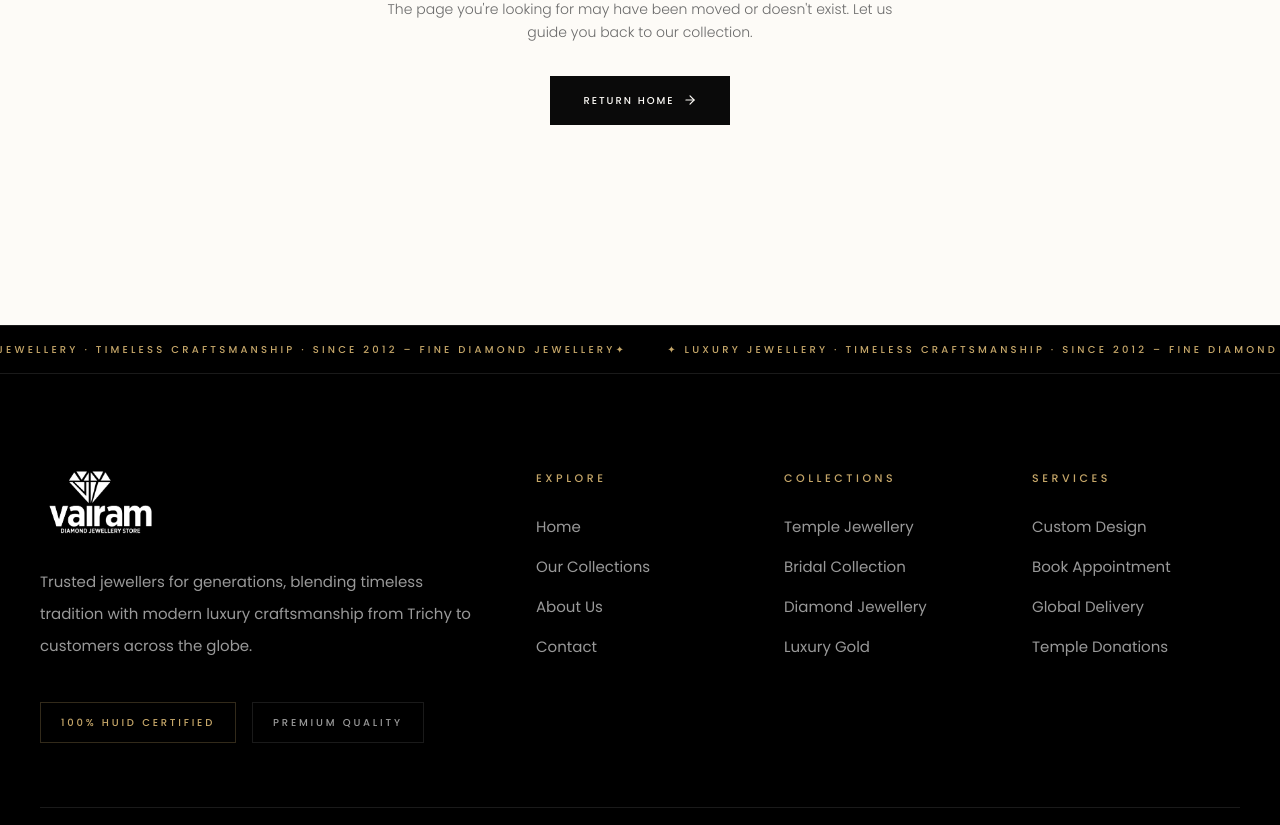
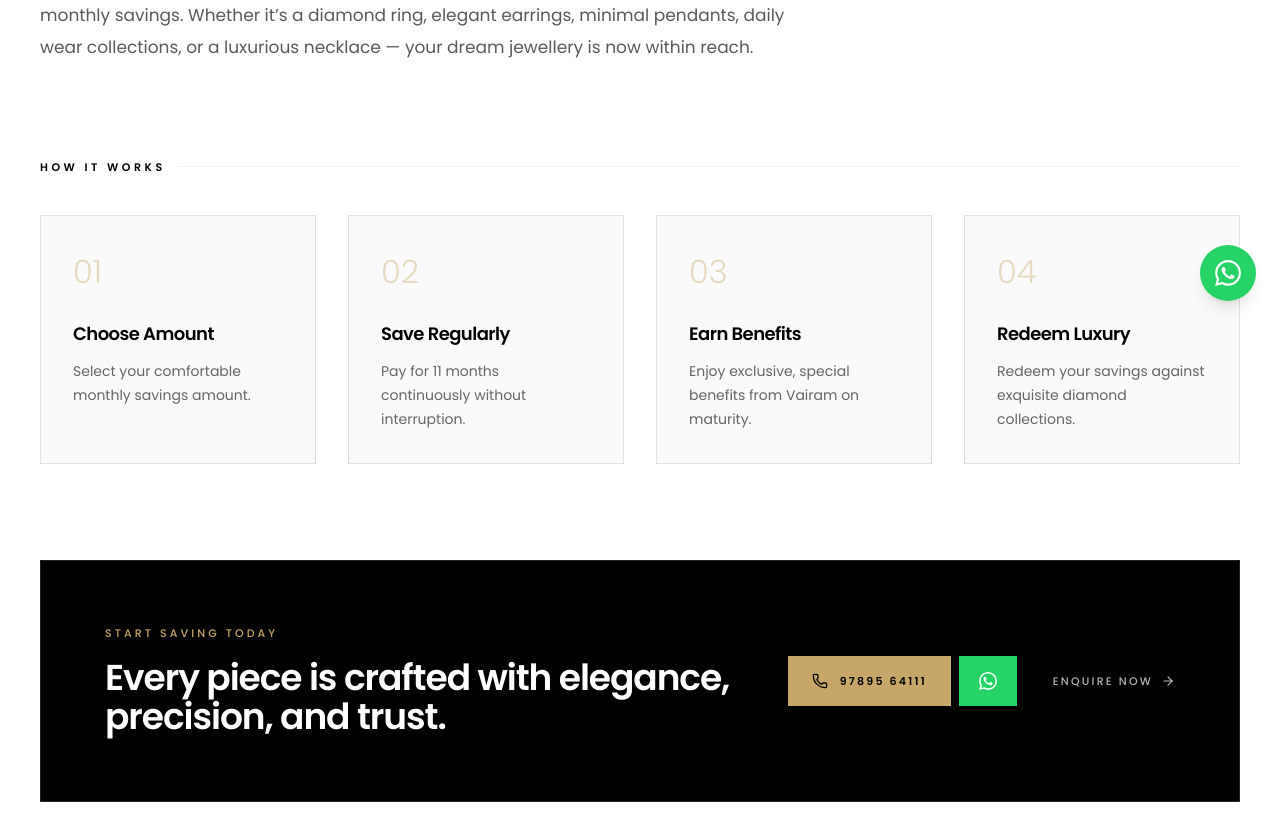
Before and after one commit to RanjithKumarKarnan/vairam, a React (Vite) app: page /saving-schecme in a window 1280 px wide. Shown: the part 475-1300 px from the top of the page. Built offline with nearby package versions, Linux system fonts and the light colour scheme.

Commit message:
Feat : Updated

```diff
--- a/src/App.jsx
+++ b/src/App.jsx
@@ -9,6 +9,7 @@
 import PrivacyPolicy from "./pages/PrivacyPolicy";
 import TermsAndCondition from "./pages/TermsAndCondition";
 import ScrollToTop from "./components/ScrollToTop";
+import SavingsScheme from "./pages/SavingSchecme/index";
 
 export default function App() {
   return (
@@ -22,6 +23,7 @@
             <Route path="/about" element={<About />}/>
             <Route path="/product" element={<Product />} />
             <Route path="/contact" element={<Contact />} />
+            <Route path="/saving-schecme" element={<SavingsScheme />} />
             <Route path="/privacy-policy" element={<PrivacyPolicy />} />
             <Route path="/terms-and-condition" element={<TermsAndCondition />} />
             <Route path="*" element={<NotFound />} />
--- a/src/components/Footer.jsx
+++ b/src/components/Footer.jsx
@@ -1,4 +1,19 @@
+import { useState, useEffect } from "react";
 import { Link } from "react-router-dom";
+import { ArrowUp } from "lucide-react";
+
+const WhatsAppIcon = ({ size = 24, className = "" }) => (
+  <svg
+    xmlns="http://www.w3.org/2000/svg"
+    width={size}
+    height={size}
+    viewBox="0 0 24 24"
+    fill="currentColor"
+    className={className}
+  >
+    <path d="M17.472 14.382c-.297-.149-1.758-.867-2.03-.967-.273-.099-.471-.148-.67.15-.197.297-.767.966-.94 1.164-.173.199-.347.223-.644.075-.297-.15-1.255-.463-2.39-1.475-.883-.788-1.48-1.761-1.653-2.059-.173-.297-.018-.458.13-.606.134-.133.298-.347.446-.52.149-.174.198-.298.298-.497.099-.198.05-.371-.025-.52-.075-.149-.669-1.612-.916-2.207-.242-.579-.487-.5-.669-.51-.173-.008-.371-.01-.57-.01-.198 0-.52.074-.792.372-.272.297-1.04 1.016-1.04 2.479 0 1.462 1.065 2.875 1.213 3.074.149.198 2.096 3.2 5.077 4.487.709.306 1.262.489 1.694.625.712.227 1.36.195 1.871.118.571-.085 1.758-.719 2.006-1.413.248-.694.248-1.289.173-1.413-.074-.124-.272-.198-.57-.347m-5.421 7.403h-.004a9.87 9.87 0 01-5.031-1.378l-.361-.214-3.741.982.998-3.648-.235-.374a9.86 9.86 0 01-1.51-5.26c.001-5.45 4.436-9.884 9.888-9.884 2.64 0 5.122 1.03 6.988 2.898a9.825 9.825 0 012.893 6.994c-.003 5.45-4.437 9.884-9.885 9.884m8.413-18.297A11.815 11.815 0 0012.05 0C5.495 0 .16 5.335.157 11.892c0 2.096.547 4.142 1.588 5.945L.057 24l6.305-1.654a11.882 11.882 0 005.683 1.448h.005c6.554 0 11.89-5.335 11.893-11.893a11.821 11.821 0 00-3.48-8.413z" />
+  </svg>
+);
 
 const footerLinks = {
   Explore: [
@@ -22,8 +37,30 @@
 };
 
 export default function Footer() {
+  const [showScrollTop, setShowScrollTop] = useState(false);
+
+  const whatsappMessage = "Hello Vairam Jewellery! I would like to know more about your collections.";
+  const whatsappURL = `https://wa.me/919789564111?text=${encodeURIComponent(whatsappMessage)}`;
+
+  useEffect(() => {
+    const handleScroll = () => {
+      setShowScrollTop(window.scrollY > 300);
+    };
+
+    window.addEventListener("scroll", handleScroll);
+    return () => window.removeEventListener("scroll", handleScroll);
+  }, []);
+
+  const scrollToTop = () => {
+    window.scrollTo({
+      top: 0,
+      behavior: "smooth",
+    });
+  };
+
   return (
-    <footer className="bg-black text-white overflow-hidden">
+    <>
+      <footer className="bg-black text-white overflow-hidden relative">
         <div className="border-y border-white/10 py-4 overflow-hidden">
           <div className="flex animate-marquee whitespace-nowrap">
             {Array(8)
@@ -99,7 +136,6 @@
             ))}
           </div>
 
-        {/* ── Fixed Responsive Bottom Section ── */}
           <div className="border-t border-white/10 mt-16 pt-8 flex flex-col md:flex-row items-center justify-between gap-6">
             <div className="flex flex-col sm:flex-row items-center gap-3 text-center sm:text-left">
               <img
@@ -140,5 +176,32 @@
           </div>
         </div>
       </footer>
+
+      {/* ── Floating Action Buttons (Independent Positioning) ── */}
+
+      {/* WhatsApp Button - Glides up when scrolled down */}
+      <a
+        href={whatsappURL}
+        target="_blank"
+        rel="noopener noreferrer"
+        className={`fixed right-6 z-50 w-12 h-12 sm:w-14 sm:h-14 bg-[#25D366] text-white rounded-full flex items-center justify-center shadow-lg hover:scale-110 transition-all duration-500 ${showScrollTop ? "bottom-22 sm:bottom-24" : "bottom-6"
+          }`}
+        aria-label="Contact on WhatsApp"
+      >
+        <WhatsAppIcon size={26} />
+      </a>
+
+      {/* Scroll to Top Button - Fades and slides in */}
+      <button
+        onClick={scrollToTop}
+        className={`fixed right-6 bottom-6 z-50 w-12 h-12 sm:w-14 sm:h-14 bg-[#C6A769] text-black rounded-full flex items-center justify-center shadow-lg hover:bg-white transition-all duration-500 ${showScrollTop
+            ? "opacity-100 translate-y-0"
+            : "opacity-0 translate-y-10 pointer-events-none"
+          }`}
+        aria-label="Scroll to top"
+      >
+        <ArrowUp size={22} />
+      </button>
+    </>
   );
 }
--- a/src/components/Navbar.jsx
+++ b/src/components/Navbar.jsx
@@ -28,6 +28,7 @@
   { label: "Home", to: "/" },
   { label: "Jewels", to: "/product" },
   { label: "About", to: "/about" },
+  { label: "Saving Schecme", to: "/saving-schecme" },
   { label: "Contact", to: "/contact" },
 ];
 
@@ -52,7 +53,6 @@
     <>
       <header className="fixed top-0 left-0 right-0 z-50 flex flex-col transition-all duration-500">
 
-        {/* ── Static Top Bar ── */}
         <div className="bg-black py-2 border-b border-white/10 w-full">
           <div className="max-w-7xl mx-auto px-6 lg:px-10 flex items-center justify-between">
             <span className="text-[7.5px] sm:text-[10px] uppercase tracking-[0.1em] sm:tracking-[0.2em] text-[#C6A769] font-medium truncate pr-2">
@@ -69,7 +69,6 @@
           </div>
         </div>
 
-        {/* ── Main Navigation Area ── */}
         <div
           className={`transition-all duration-500 ${menuOpen
             ? "bg-transparent"
@@ -138,14 +137,13 @@
         </div>
       </header>
 
-      {/* ── Mobile Menu Overlay ── */}
       <div
         className={`fixed inset-0 z-40 bg-black flex flex-col lg:hidden transition-all duration-500 ${menuOpen
           ? "opacity-100 pointer-events-auto"
           : "opacity-0 pointer-events-none"
           }`}
       >
-        <div className="flex flex-col items-center justify-center h-full gap-8">
+        <div className="flex flex-col items-center justify-center h-full gap-8 font-serif mt-26">
           {navLinks.map(({ label, to }, i) => (
             <Link
               key={label}
@@ -166,7 +164,6 @@
             Book Appointment
           </Link>
 
-          {/* Mobile Social Links */}
           <div className="flex items-center gap-6 mt-4">
             <a href="https://www.facebook.com/share/1D6gAGoo9K/?mibextid=wwXIfr" className="text-white/60 hover:text-[#C6A769] transition-colors duration-300" target="_blank" aria-label="Facebook">
               <FacebookIcon size={20} />
--- a/src/components/SavingsScheme.jsx
+++ b/src/components/SavingsScheme.jsx
@@ -1,6 +1,20 @@
 import { Link } from "react-router-dom";
 import { Phone, Diamond, ArrowRight } from "lucide-react";
 import { useInView } from "../hooks/useInView";
+
+// Custom SVG Icon for WhatsApp
+const WhatsAppIcon = ({ size = 24, className = "" }) => (
+    <svg
+        xmlns="http://www.w3.org/2000/svg"
+        width={size}
+        height={size}
+        viewBox="0 0 24 24"
+        fill="currentColor"
+        className={className}
+    >
+        <path d="M17.472 14.382c-.297-.149-1.758-.867-2.03-.967-.273-.099-.471-.148-.67.15-.197.297-.767.966-.94 1.164-.173.199-.347.223-.644.075-.297-.15-1.255-.463-2.39-1.475-.883-.788-1.48-1.761-1.653-2.059-.173-.297-.018-.458.13-.606.134-.133.298-.347.446-.52.149-.174.198-.298.298-.497.099-.198.05-.371-.025-.52-.075-.149-.669-1.612-.916-2.207-.242-.579-.487-.5-.669-.51-.173-.008-.371-.01-.57-.01-.198 0-.52.074-.792.372-.272.297-1.04 1.016-1.04 2.479 0 1.462 1.065 2.875 1.213 3.074.149.198 2.096 3.2 5.077 4.487.709.306 1.262.489 1.694.625.712.227 1.36.195 1.871.118.571-.085 1.758-.719 2.006-1.413.248-.694.248-1.289.173-1.413-.074-.124-.272-.198-.57-.347m-5.421 7.403h-.004a9.87 9.87 0 01-5.031-1.378l-.361-.214-3.741.982.998-3.648-.235-.374a9.86 9.86 0 01-1.51-5.26c.001-5.45 4.436-9.884 9.888-9.884 2.64 0 5.122 1.03 6.988 2.898a9.825 9.825 0 012.893 6.994c-.003 5.45-4.437 9.884-9.885 9.884m8.413-18.297A11.815 11.815 0 0012.05 0C5.495 0 .16 5.335.157 11.892c0 2.096.547 4.142 1.588 5.945L.057 24l6.305-1.654a11.882 11.882 0 005.683 1.448h.005c6.554 0 11.89-5.335 11.893-11.893a11.821 11.821 0 00-3.48-8.413z" />
+    </svg>
+);
 
 const steps = [
     {
@@ -29,6 +43,10 @@
     const { ref: headerRef, inView: headerInView } = useInView();
     const { ref: stepsRef, inView: stepsInView } = useInView();
     const { ref: detailsRef, inView: detailsInView } = useInView();
+
+    // Pre-filled WhatsApp message
+    const whatsappMessage = "Hello Vairam Jewellery! I would like to know more about the Savings Scheme.";
+    const whatsappURL = `https://wa.me/919789564111?text=${encodeURIComponent(whatsappMessage)}`;
 
     return (
         <section className="bg-white py-20 sm:py-28 border-b border-black/5 overflow-hidden">
@@ -115,17 +133,32 @@
                         </div>
 
                         <div className="flex flex-col sm:flex-row gap-5 items-start sm:items-center shrink-0">
-                            <a
-                                href="tel:9789564111"
-                                className="flex items-center gap-3 bg-[#C6A769] text-black px-8 py-4 text-[11px] uppercase tracking-[0.2em] font-semibold hover:bg-white transition-colors duration-300"
-                            >
-                                <Phone size={16} />
-                                97895 64111
-                            </a>
+
+                            {/* Phone & WhatsApp Group */}
+                            <div className="flex items-stretch gap-2">
+                                <a
+                                    href="tel:9789564111"
+                                    className="flex items-center gap-3 bg-[#C6A769] text-black px-6 py-4 text-[11px] uppercase tracking-[0.2em] font-semibold hover:bg-white transition-colors duration-300"
+                                >
+                                    <Phone size={16} />
+                                    <span className="hidden sm:inline">97895 64111</span>
+                                    <span className="sm:hidden">Call Us</span>
+                                </a>
+
+                                <a
+                                    href={whatsappURL}
+                                    target="_blank"
+                                    rel="noopener noreferrer"
+                                    className="flex items-center justify-center bg-[#25D366] text-white px-5 py-4 hover:brightness-110 transition-all duration-300"
+                                    aria-label="WhatsApp Us"
+                                >
+                                    <WhatsAppIcon size={18} />
+                                </a>
+                            </div>
 
                             <Link
                                 to="/contact"
-                                className="group flex items-center gap-2 text-[11px] uppercase tracking-[0.2em] font-medium text-white/70 hover:text-white transition-colors duration-300"
+                                className="group flex items-center gap-2 text-[11px] uppercase tracking-[0.2em] font-medium text-white/70 hover:text-white transition-colors duration-300 sm:ml-4 mt-2 sm:mt-0"
                             >
                                 Enquire Now
                                 <ArrowRight size={14} className="transition-transform duration-300 group-hover:translate-x-1" />
--- a/src/pages/About/index.jsx
+++ b/src/pages/About/index.jsx
@@ -3,7 +3,7 @@
 const index = () => {
   return (
     <>
-      <div className='mt-20'>
+      <div className='mt-26'>
         <About />
       </div>
     </>
--- a/src/pages/Contact/index.jsx
+++ b/src/pages/Contact/index.jsx
@@ -80,7 +80,7 @@
   };
 
   return (
-    <section className="bg-white min-h-screen pt-[100px] pb-20 sm:pb-28 mt-14">
+    <section className="bg-white min-h-screen pt-[100px] pb-20 sm:pb-28 mt-20">
       <div className="max-w-7xl mx-auto px-6 lg:px-10">
         <div className="grid lg:grid-cols-2 gap-16 lg:gap-24">
 
--- a/src/pages/Home/index.jsx
+++ b/src/pages/Home/index.jsx
@@ -5,7 +5,6 @@
 import Diamonds from "../../components/Diamond";
 import Process from "../../components/Process";
 import Offers from "../../components/Offers";
-import SavingsScheme from "../../components/SavingsScheme";
 
 export default function Home() {
   return (
@@ -14,7 +13,6 @@
       <About />
       <Collections />
       <WhyVairam />
-      <SavingsScheme />
       <Process />
       <Diamonds />
       <Offers />
--- a/src/pages/PrivacyPolicy/index.jsx
+++ b/src/pages/PrivacyPolicy/index.jsx
@@ -43,7 +43,7 @@
 
 const PrivacyPolicy = () => {
   return (
-    <section className="bg-white min-h-screen pt-[120px] pb-20 sm:pb-28">
+    <section className="bg-white min-h-screen pt-[120px] pb-20 sm:pb-28 mt-20">
       <div className="max-w-5xl mx-auto px-6 lg:px-10">
         <div className="border-b border-black/10 pb-12">
           <div className="flex items-center gap-3 mb-6">
--- a/src/pages/Product/index.jsx
+++ b/src/pages/Product/index.jsx
@@ -43,7 +43,7 @@
       : products.filter((item) => item.category === active);
 
   return (
-    <section className="bg-white min-h-screen pt-[100px] pb-20 sm:pb-28 mt-14">
+    <section className="bg-white min-h-screen pt-[100px] pb-20 sm:pb-28 mt-20">
       <div className="max-w-7xl mx-auto px-6 lg:px-10">
         <div className="flex flex-col lg:flex-row lg:items-end justify-between gap-8 border-b border-black/10 pb-12">
           <div className="max-w-3xl">
--- /dev/null
+++ b/src/pages/SavingSchecme/index.jsx
@@ -0,0 +1,13 @@
+import SavingsScheme from "../../components/SavingsScheme"
+
+const index = () => {
+    return (
+        <>
+            <div className='mt-20'>
+                <SavingsScheme />
+            </div>
+        </>
+    )
+}
+
+export default index
--- a/src/pages/TermsAndCondition/index.jsx
+++ b/src/pages/TermsAndCondition/index.jsx
@@ -43,7 +43,7 @@
 
 const TermsAndCondition = () => {
   return (
-    <section className="bg-white min-h-screen pt-[120px] pb-20 sm:pb-28">
+    <section className="bg-white min-h-screen pt-[120px] pb-20 sm:pb-28 mt-20">
       <div className="max-w-5xl mx-auto px-6 lg:px-10">
         <div className="border-b border-black/10 pb-12">
           <div className="flex items-center gap-3 mb-6">
```
Lines whose indentation alone changed are shown as unchanged.
